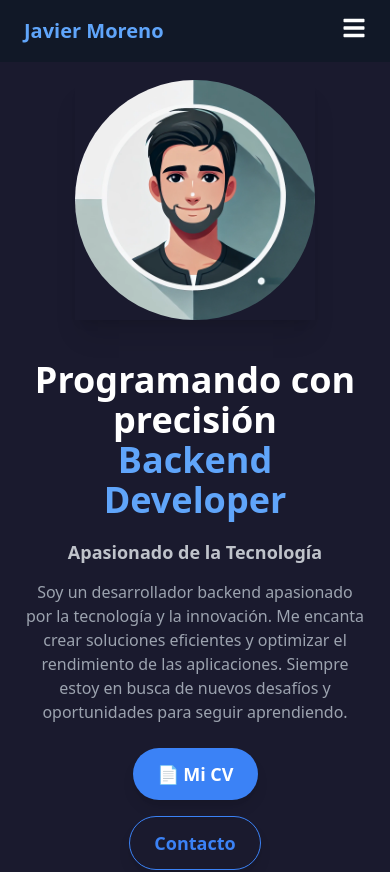
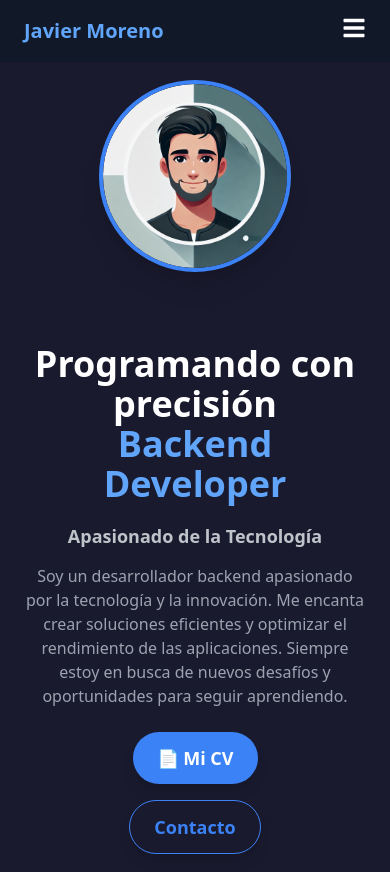
Before and after one commit to JMorenoPicon/portfolio, a Next.js app in the folder portfolio-cv/: page / in a window 390 px wide. Shown: the top 872 px of the page. Built offline with nearby package versions, Linux system fonts and the light colour scheme.

Commit message:
image about me added, fixed images with correct responsive

```diff
--- a/portfolio-cv/src/components/sections/About.tsx
+++ b/portfolio-cv/src/components/sections/About.tsx
@@ -1,32 +1,25 @@
 import Image from "next/image";
 import { motion } from "framer-motion";
 import { FaNodeJs, FaDocker, FaGit, FaJs, FaJava, FaHtml5, FaCss3Alt } from "react-icons/fa";
-import { SiMongodb, SiExpress, SiNestjs, SiTypescript, SiPostman, SiEclipseide, SiMysql, SiAngular, SiFigma } from "react-icons/si";
+import { SiMongodb, SiExpress, SiNextdotjs, SiTypescript, SiPostman, SiEclipseide, SiMysql, SiAngular, SiFigma } from "react-icons/si";
 import { useLocale } from "@/context/LocaleContext"; // Importa el contexto de traducción
 
 const skills = [
-  // 🟢 Backend
   { name: "Node.js", icon: <FaNodeJs /> },
   { name: "Express.js", icon: <SiExpress /> },
-  { name: "NestJS", icon: <SiNestjs /> },
+  { name: "Next.js", icon: <SiNextdotjs /> },
   { name: "MongoDB", icon: <SiMongodb /> },
   { name: "MySQL", icon: <SiMysql /> },
-
-  // 🔵 Frontend
   { name: "JavaScript", icon: <FaJs /> },
   { name: "TypeScript", icon: <SiTypescript /> },
   { name: "Angular", icon: <SiAngular /> },
   { name: "HTML", icon: <FaHtml5 /> },
   { name: "CSS", icon: <FaCss3Alt /> },
-
-  // 🛠️ Herramientas y DevOps
   { name: "Docker", icon: <FaDocker /> },
   { name: "Git", icon: <FaGit /> },
   { name: "Postman", icon: <SiPostman /> },
   { name: "Eclipse", icon: <SiEclipseide /> },
-  { name: "Figma", icon: <SiFigma /> },  // 🎨 Figma añadido
-
-  // 🔴 Otros Lenguajes
+  { name: "Figma", icon: <SiFigma /> },
   { name: "Java", icon: <FaJava /> }
 ];
 
@@ -36,21 +29,20 @@ export default function About() {
   return (
     <section className="bg-darkBlue text-white py-20 px-6 md:px-20">
       {/* Contenedor principal */}
-      <div className="flex flex-col md:flex-row justify-center items-center">
+      <div className="flex flex-col md:flex-row justify-center items-center gap-6">
         {/* Foto Personal */}
         <motion.div
-          className="relative w-60 h-60 md:w-80 md:h-80 rounded-full border-8 border-blue-500 shadow-xl overflow-hidden
-                     mb-8 md:mb-0 md:mr-12"
+          className="relative w-48 h-48 sm:w-56 sm:h-56 md:w-80 md:h-80 rounded-full border-4 sm:border-6 md:border-8 border-blue-500 shadow-xl overflow-hidden"
           initial={{ opacity: 0, x: -50 }}
           animate={{ opacity: 1, x: 0 }}
           transition={{ duration: 1 }}
         >
           <Image
-            src="/mi-foto.jpg"
+            src="/aboutMe.png"
             alt={translations.hero.avatarAlt}
             width={300}
             height={300}
-            className="rounded-full"
+            className="rounded-full w-full h-full object-cover"
           />
         </motion.div>
 
--- a/portfolio-cv/src/components/sections/Hero.tsx
+++ b/portfolio-cv/src/components/sections/Hero.tsx
@@ -21,11 +21,11 @@ export default function Hero() {
   }, [roles]);
 
   return (
-    <section className="min-h-screen pt-20 md:pt-24 pb-20 md:pb-24 flex flex-col md:flex-row justify-center items-center px-6 md:px-20 bg-darkBlue">
+    <section className="min-h-screen pt-20 md:pt-24 pb-20 md:pb-24 flex flex-col md:flex-row justify-center items-center gap-8 md:gap-16 px-6 md:px-20 lg:px-32 bg-darkBlue">
       {/* Columna de la Imagen */}
       <div className="relative flex justify-center md:w-1/2">
         <motion.div
-          className="relative w-60 h-60 md:w-80 md:h-80 shadow-xl overflow-hidden"
+          className="relative w-48 h-48 sm:w-56 sm:h-56 md:w-80 md:h-80 rounded-full border-4 sm:border-6 md:border-8 border-blue-500 shadow-xl overflow-hidden"
           initial={{ opacity: 0, scale: 0.5 }}
           animate={{ opacity: 1, scale: 1 }}
           transition={{ duration: 1 }}
@@ -35,7 +35,7 @@ export default function Hero() {
             alt={translations.hero.avatarAlt}
             width={300}
             height={300}
-            className="rounded-full"
+            className="rounded-full w-full h-full object-cover"
           />
         </motion.div>
       </div>
--- a/portfolio-cv/src/styles/globals.css
+++ b/portfolio-cv/src/styles/globals.css
@@ -6,19 +6,11 @@
 body {
     @apply bg-gray-900 text-white font-sans;
     min-height: 100vh;
-    display: flex;
-    flex-direction: column;
 }
 
 /* Contenedor principal */
 .container {
     @apply max-w-screen-lg w-full px-4 flex flex-col items-center justify-center;
-}
-
-/* Contenido principal ocupa todo el espacio disponible */
-main {
-    flex: 1; /* Empuja el footer hacia abajo */
-    padding-bottom: 80px; /* Evita que el contenido sea cubierto por el footer */
 }
 
 /* Animación de borde */
```
Also changed, not shown: portfolio-cv/public/aboutMe.png (added).
